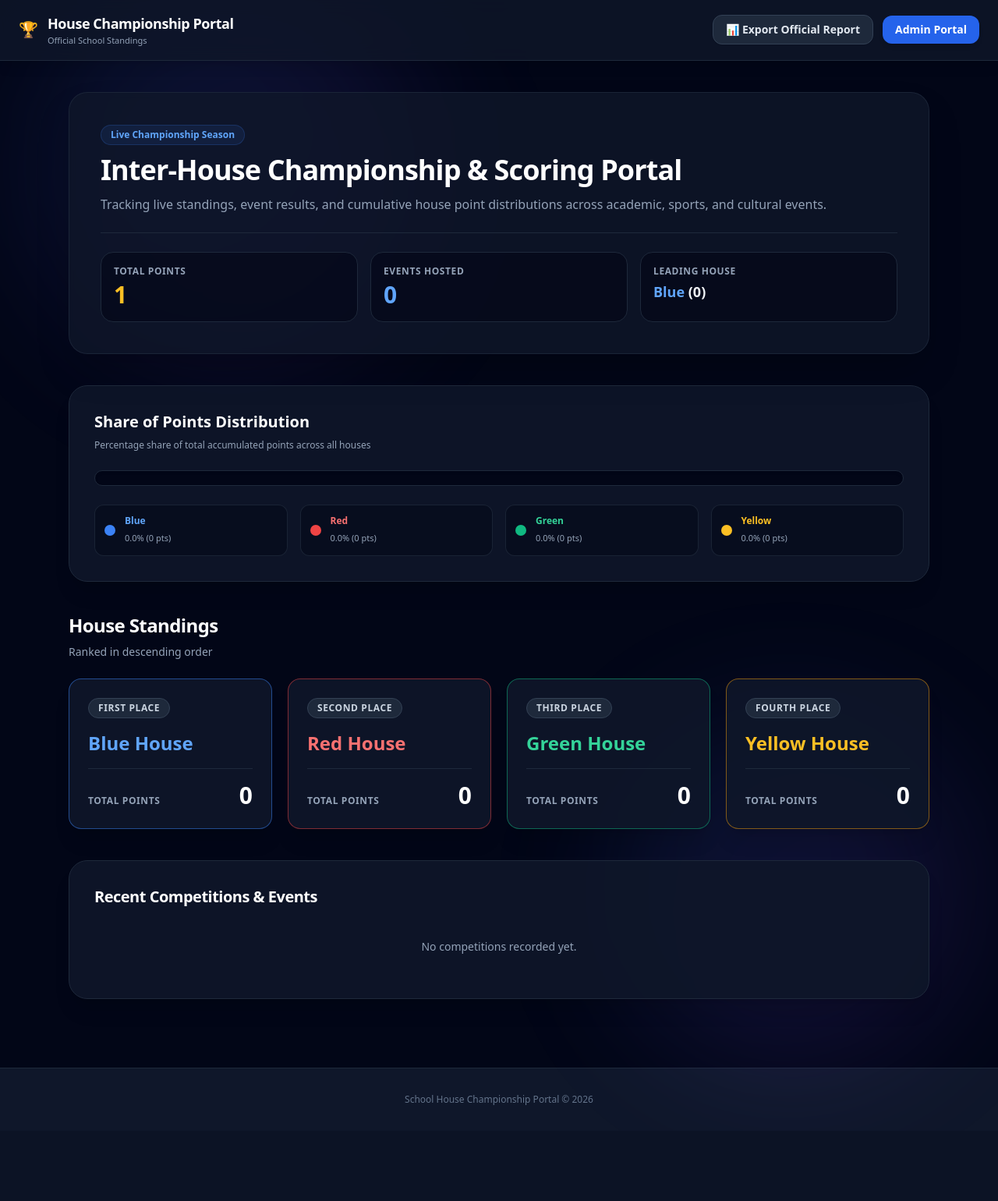
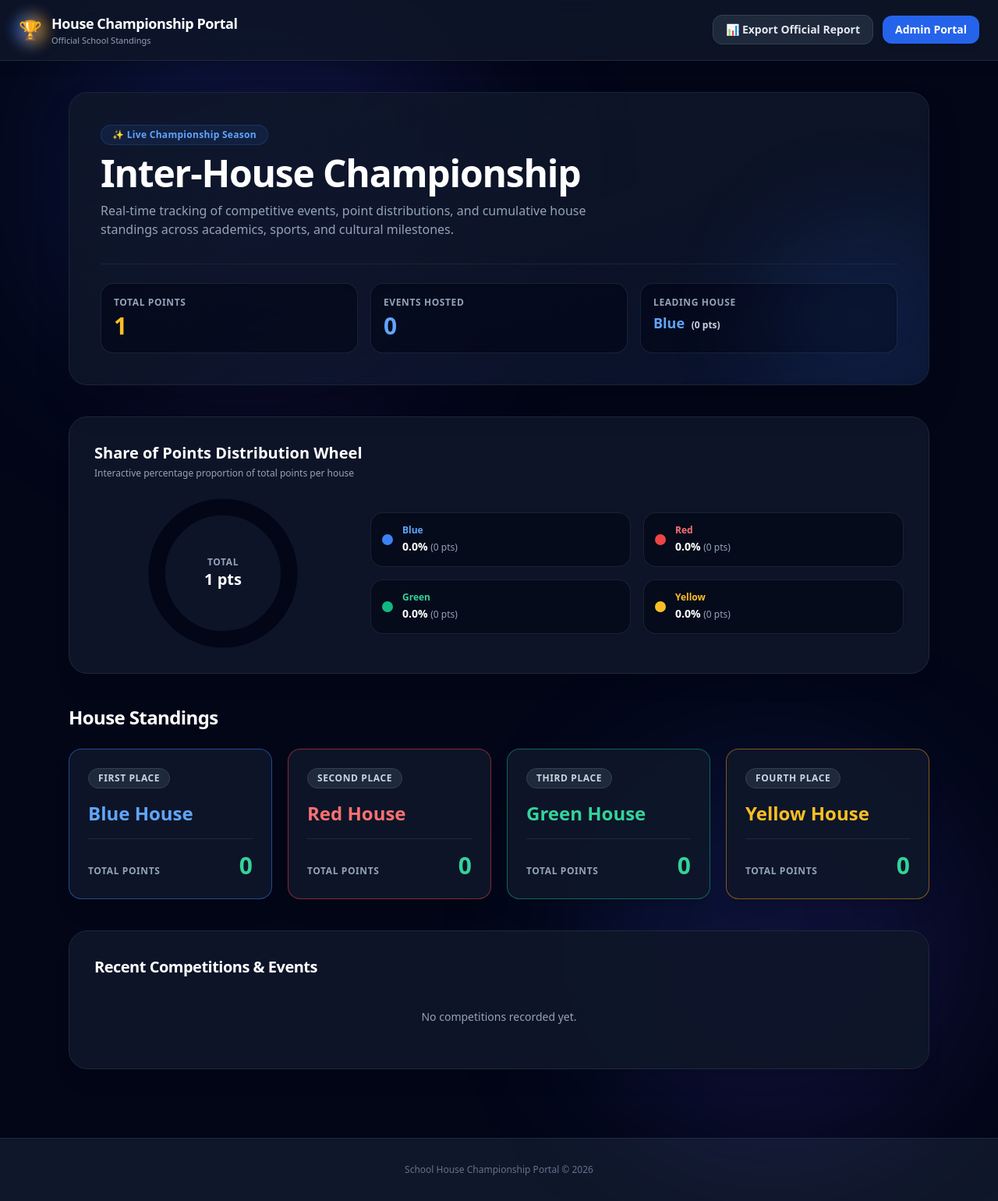
Before and after one commit to garimanegii22/schoolprojectportal, a Flask app: page / in a window 1280 px wide. Shown: the whole page at 78% size. Before the commit the page ends 1417 px from the top, so only its background shows below. Run offline with Flask 3, Linux system fonts and the light colour scheme; data comes from the database, SQL or seed files in the repository; data that the repository does not hold is empty; some libraries are stand-ins or nearby versions.

Commit message:
Comprehensive update: fix student registration roll number display, implement dynamic position skipping and filtering on declare result, add proportional 4:3:2:1 scale, prevent duplicate event scheduling, add seamless admin-public session bypass, upgrade public portal hero and SVG donut wheel

```diff
--- a/app_package/templates/admin/login.html
+++ b/app_package/templates/admin/login.html
@@ -24,7 +24,6 @@
             {% endif %}
         {% endwith %}
 
-        <!-- Added autocomplete="off" to prevent browser credential manager alerts -->
         <form method="POST" action="" autocomplete="off" class="space-y-5">
             <input type="hidden" name="csrf_token" value="{{ csrf_token() }}"/>
             <div>
@@ -38,7 +37,7 @@
                        class="w-full bg-slate-950 border border-slate-800 rounded-xl px-4 py-3 text-white focus:outline-none focus:border-blue-500 transition">
             </div>
             <button type="submit"
-                    class="w-full bg-blue-600 hover:bg-blue-500 text-white py-3 rounded-xl font-semibold shadow-lg shadow-blue-600/30 transition">
+                    class="w-full bg-blue-600 hover:bg-blue-500 text-white py-3 rounded-xl font-semibold shadow-lg transition">
                 Sign In to Dashboard
             </button>
         </form>
--- a/app_package/templates/public/index.html
+++ b/app_package/templates/public/index.html
@@ -8,19 +8,26 @@
     <style>
         @keyframes floatBg {
             0% { transform: translate(0px, 0px) scale(1); }
-            50% { transform: translate(30px, -50px) scale(1.1); }
+            50% { transform: translate(40px, -60px) scale(1.15); }
             100% { transform: translate(0px, 0px) scale(1); }
+        }
+        @keyframes pulseGlow {
+            0%, 100% { opacity: 0.4; transform: scale(1); }
+            50% { opacity: 0.8; transform: scale(1.05); }
         }
         .dynamic-bg-blob {
             position: absolute;
-            width: 450px;
-            height: 450px;
-            background: linear-gradient(135deg, rgba(59, 130, 246, 0.12), rgba(147, 51, 234, 0.12));
-            filter: blur(80px);
+            width: 500px;
+            height: 500px;
+            background: linear-gradient(135deg, rgba(37, 99, 235, 0.15), rgba(124, 58, 237, 0.15));
+            filter: blur(90px);
             border-radius: 50%;
             z-index: 0;
-            animation: floatBg 12s infinite ease-in-out;
+            animation: floatBg 14s infinite ease-in-out;
             pointer-events: none;
+        }
+        .trophy-glow {
+            animation: pulseGlow 4s infinite ease-in-out;
         }
     </style>
 </head>
@@ -28,12 +35,15 @@
 
     <!-- Dynamic Background Elements -->
     <div class="dynamic-bg-blob top-10 left-10"></div>
-    <div class="dynamic-bg-blob bottom-20 right-10" style="animation-delay: -6s;"></div>
+    <div class="dynamic-bg-blob bottom-20 right-10" style="animation-delay: -7s;"></div>
 
     <!-- Header Navbar -->
     <header class="bg-slate-900/80 backdrop-blur-md border-b border-slate-800 sticky top-0 z-50 px-6 py-4 flex justify-between items-center shadow-lg">
         <div class="flex items-center space-x-3">
-            <span class="text-xl">🏆</span>
+            <div class="relative">
+                <div class="absolute -inset-1 bg-gradient-to-r from-blue-600 to-amber-500 rounded-full blur opacity-70 trophy-glow"></div>
+                <span class="relative text-2xl">🏆</span>
+            </div>
             <div>
                 <h1 class="text-base sm:text-lg font-black tracking-tight text-white">House Championship Portal</h1>
                 <p class="text-[11px] text-slate-400 font-medium">Official School Standings</p>
@@ -51,28 +61,30 @@
 
     <main class="flex-1 max-w-6xl w-full mx-auto px-4 sm:px-6 py-10 space-y-10 relative z-10">
 
-        <!-- Hero Header -->
-        <div class="bg-slate-900/80 border border-slate-800/80 rounded-3xl p-6 sm:p-10 shadow-2xl backdrop-blur-sm">
-            <span class="inline-block px-3 py-1 rounded-full text-xs font-semibold bg-blue-500/10 text-blue-400 border border-blue-500/20 mb-3">
-                Live Championship Season
+        <!-- Dynamic Hero Header -->
+        <div class="bg-gradient-to-br from-slate-900/90 via-slate-900/80 to-blue-950/40 border border-slate-800/80 rounded-3xl p-6 sm:p-10 shadow-2xl backdrop-blur-sm relative overflow-hidden">
+            <div class="absolute -right-10 -bottom-10 w-64 h-64 bg-blue-500/10 rounded-full blur-3xl pointer-events-none"></div>
+
+            <span class="inline-block px-3.5 py-1 rounded-full text-xs font-semibold bg-blue-500/10 text-blue-400 border border-blue-500/20 mb-3 tracking-wide">
+                ✨ Live Championship Season
             </span>
-            <h2 class="text-3xl sm:text-4xl font-black text-white tracking-tight mb-3">
-                Inter-House Championship & Scoring Portal
+            <h2 class="text-3xl sm:text-5xl font-black text-white tracking-tight mb-3">
+                Inter-House Championship
             </h2>
-            <p class="text-slate-400 text-sm sm:text-base leading-relaxed mb-6 font-medium">
-                Tracking live standings, event results, and cumulative house point distributions across academic, sports, and cultural events.
+            <p class="text-slate-400 text-sm sm:text-base leading-relaxed mb-8 font-medium max-w-2xl">
+                Real-time tracking of competitive events, point distributions, and cumulative house standings across academics, sports, and cultural milestones.
             </p>
 
-            <div class="grid grid-cols-2 sm:grid-cols-3 gap-4 pt-6 border-t border-slate-800">
-                <div class="bg-slate-950/60 border border-slate-800 rounded-2xl p-4">
+            <div class="grid grid-cols-2 sm:grid-cols-3 gap-4 pt-6 border-t border-slate-800/80">
+                <div class="bg-slate-950/60 border border-slate-800/80 rounded-2xl p-4 shadow-inner">
                     <span class="text-xs font-semibold text-slate-400 uppercase tracking-wider block mb-1">Total Points</span>
                     <span class="text-2xl sm:text-3xl font-black text-amber-400">{{ total_points_awarded }}</span>
                 </div>
-                <div class="bg-slate-950/60 border border-slate-800 rounded-2xl p-4">
+                <div class="bg-slate-950/60 border border-slate-800/80 rounded-2xl p-4 shadow-inner">
                     <span class="text-xs font-semibold text-slate-400 uppercase tracking-wider block mb-1">Events Hosted</span>
                     <span class="text-2xl sm:text-3xl font-black text-blue-400">{{ total_events_count }}</span>
                 </div>
-                <div class="bg-slate-950/60 border border-slate-800 rounded-2xl p-4 col-span-2 sm:col-span-1">
+                <div class="bg-slate-950/60 border border-slate-800/80 rounded-2xl p-4 col-span-2 sm:col-span-1 shadow-inner">
                     <span class="text-xs font-semibold text-slate-400 uppercase tracking-wider block mb-1">Leading House</span>
                     <span class="text-base sm:text-lg font-bold truncate block">
                         {% if leading_house %}
@@ -82,32 +94,43 @@
                             {% elif 'green' in l_name %}<span class="text-emerald-400 font-black">{{ leading_house.name }}</span>
                             {% elif 'yellow' in l_name %}<span class="text-amber-400 font-black">{{ leading_house.name }}</span>
                             {% else %}<span class="text-white font-black">{{ leading_house.name }}</span>{% endif %}
-                            ({{ leading_house.total_points }})
+                            <span class="text-slate-300 font-semibold text-xs ml-1">({{ leading_house.total_points }} pts)</span>
                         {% else %}None{% endif %}
                     </span>
                 </div>
             </div>
         </div>
 
-        <!-- Share of Points Color-Matched Distribution Bar -->
+        <!-- Interactive SVG Donut Wheel for Share of Points Distribution -->
         <div class="bg-slate-900/90 border border-slate-800 rounded-3xl p-6 sm:p-8 shadow-xl">
-            <h3 class="text-xl font-bold text-white mb-2">Share of Points Distribution</h3>
-            <p class="text-xs text-slate-400 mb-6">Percentage share of total accumulated points across all houses</p>
+            <h3 class="text-xl font-bold text-white mb-1">Share of Points Distribution Wheel</h3>
+            <p class="text-xs text-slate-400 mb-6">Interactive percentage proportion of total points per house</p>
 
-            <div class="h-5 w-full bg-slate-950 rounded-xl overflow-hidden flex mb-6 border border-slate-800 shadow-inner">
+            <div class="grid grid-cols-1 md:grid-cols-3 gap-6 items-center">
+                <!-- SVG Donut Chart -->
+                <div class="flex justify-center relative">
+                    <svg class="w-48 h-48 transform -rotate-90" viewBox="0 0 36 36">
+                        {% set total = total_points_awarded if total_points_awarded > 0 else 1 %}
+                        {% set ns = namespace(offset=0) %}
+                        {% set colors = ['#ef4444', '#3b82f6', '#10b981', '#f59e0b', '#8b5cf6'] %}
+
+                        <path class="text-slate-950" stroke-width="4" stroke="currentColor" fill="none" d="M18 2.0845 a 15.9155 15.9155 0 0 1 0 31.831 a 15.9155 15.9155 0 0 1 0 -31.831" />
+
                         {% for item in house_shares %}
-                    {% set i_name = item.name | lower %}
-                    {% if 'blue' in i_name %}{% set bar_color = 'bg-blue-500' %}
-                    {% elif 'red' in i_name %}{% set bar_color = 'bg-red-500' %}
-                    {% elif 'green' in i_name %}{% set bar_color = 'bg-emerald-500' %}
-                    {% elif 'yellow' in i_name %}{% set bar_color = 'bg-amber-400' %}
-                    {% else %}{% set bar_color = 'bg-purple-500' %}{% endif %}
-
-                    <div style="width: {{ item.percentage }}%;" class="{{ bar_color }} transition-all duration-500" title="{{ item.name }}: {{ item.percentage }}%"></div>
+                            {% set pct = item.percentage %}
+                            {% set color = colors[loop.index0 % colors|length] %}
+                            <path class="transition-all duration-700 hover:opacity-90" stroke-dasharray="{{ pct }} 100" stroke-dashoffset="-{{ ns.offset }}" stroke-width="4.5" stroke="{{ color }}" fill="none" d="M18 2.0845 a 15.9155 15.9155 0 0 1 0 31.831 a 15.9155 15.9155 0 0 1 0 -31.831" />
+                            {% set ns.offset = ns.offset + pct %}
                         {% endfor %}
+                    </svg>
+                    <div class="absolute inset-0 flex flex-col items-center justify-center text-center pointer-events-none">
+                        <span class="text-xs uppercase tracking-wider text-slate-400 font-bold">Total</span>
+                        <span class="text-xl font-black text-white">{{ total_points_awarded }} pts</span>
+                    </div>
                 </div>
 
-            <div class="grid grid-cols-2 sm:grid-cols-4 gap-4">
+                <!-- Legend / Breakdown Grid -->
+                <div class="md:col-span-2 grid grid-cols-2 gap-4">
                     {% for item in house_shares %}
                         {% set i_name = item.name | lower %}
                         {% if 'blue' in i_name %}{% set dot_color = 'bg-blue-500' %}{% set t_color = 'text-blue-400' %}
@@ -116,21 +139,21 @@
                         {% elif 'yellow' in i_name %}{% set dot_color = 'bg-amber-400' %}{% set t_color = 'text-amber-400' %}
                         {% else %}{% set dot_color = 'bg-purple-500' %}{% set t_color = 'text-white' %}{% endif %}
 
-                    <div class="flex items-center gap-3 bg-slate-950/50 border border-slate-800/80 p-3 rounded-xl">
-                        <div class="w-3.5 h-3.5 rounded-full {{ dot_color }}"></div>
+                        <div class="flex items-center gap-3 bg-slate-950/60 border border-slate-800/80 p-3.5 rounded-2xl shadow-sm">
+                            <div class="w-3.5 h-3.5 rounded-full {{ dot_color }} shadow-sm"></div>
                             <div>
                                 <span class="text-xs font-bold {{ t_color }} block">{{ item.name }}</span>
-                            <span class="text-[11px] text-slate-400">{{ item.percentage }}% ({{ item.points }} pts)</span>
+                                <span class="text-sm font-black text-white">{{ item.percentage }}% <span class="text-xs text-slate-400 font-normal">({{ item.points }} pts)</span></span>
                             </div>
                         </div>
                     {% endfor %}
                 </div>
             </div>
+        </div>
 
-        <!-- House Standings Section -->
+        <!-- House Standings Section (Subtitle removed) -->
         <div>
-            <h3 class="text-2xl font-black text-white tracking-tight mb-2">House Standings</h3>
-            <p class="text-xs sm:text-sm text-slate-400 font-medium mb-6">Ranked in descending order</p>
+            <h3 class="text-2xl font-black text-white tracking-tight mb-6">House Standings</h3>
 
             <div class="grid grid-cols-1 sm:grid-cols-2 lg:grid-cols-4 gap-5">
                 {% for house in houses %}
@@ -159,7 +182,7 @@
 
                         <div class="pt-4 border-t border-slate-800 flex items-baseline justify-between">
                             <span class="text-xs text-slate-400 uppercase font-bold tracking-wider">Total Points</span>
-                            <span class="text-3xl font-black text-white">
+                            <span class="text-3xl font-black text-emerald-400">
                                 {{ house.total_points }}
                             </span>
                         </div>
```
Also changed, not shown: app_package/routes/admin.py (+36 -13 lines), app_package/templates/admin/declare_result.html (+37 -14 lines), app_package/templates/admin/register_student.html (+9 -9 lines), app_package/templates/admin/students.html (+29 -11 lines). Lines whose indentation alone changed are shown as unchanged.
